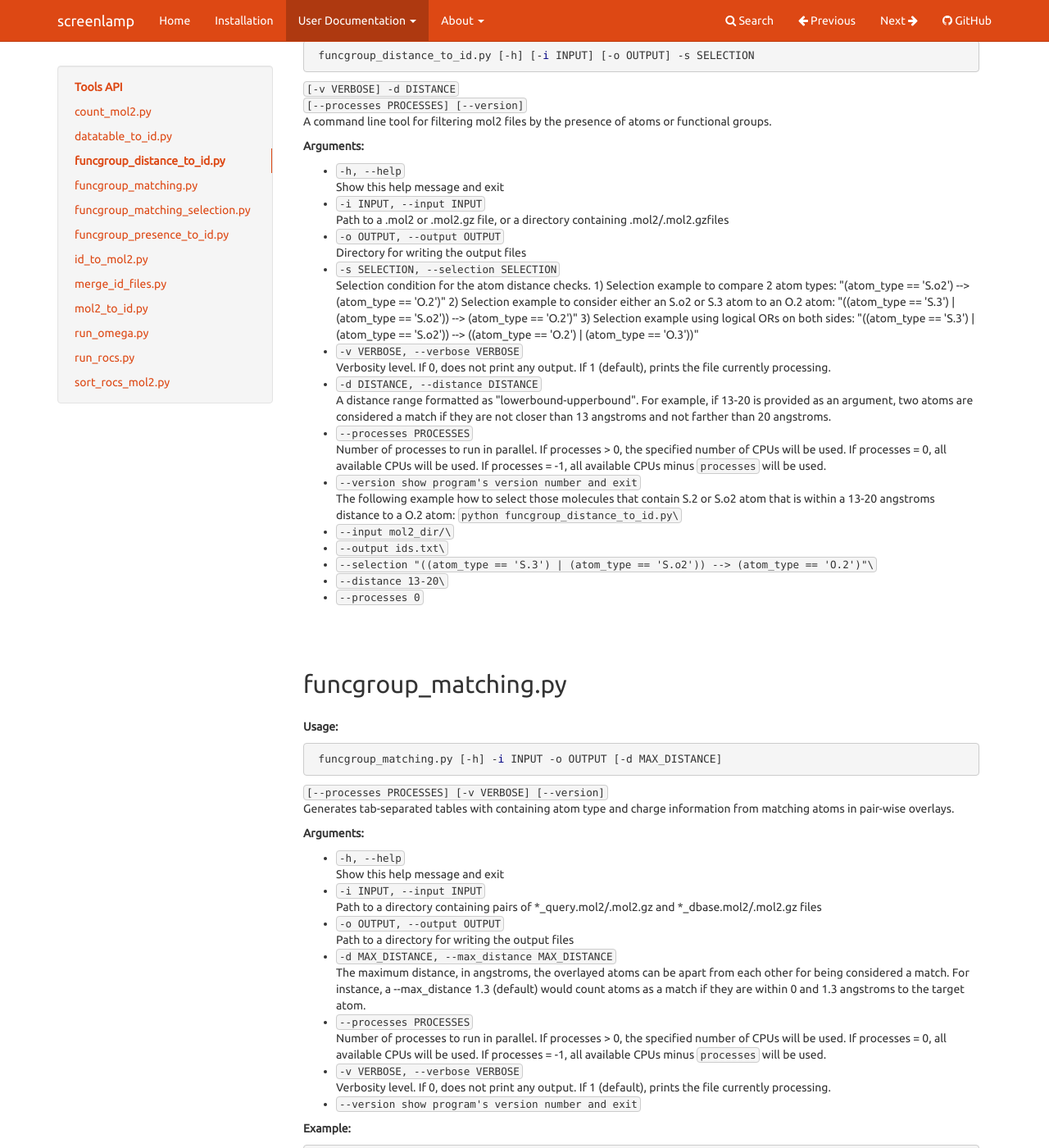
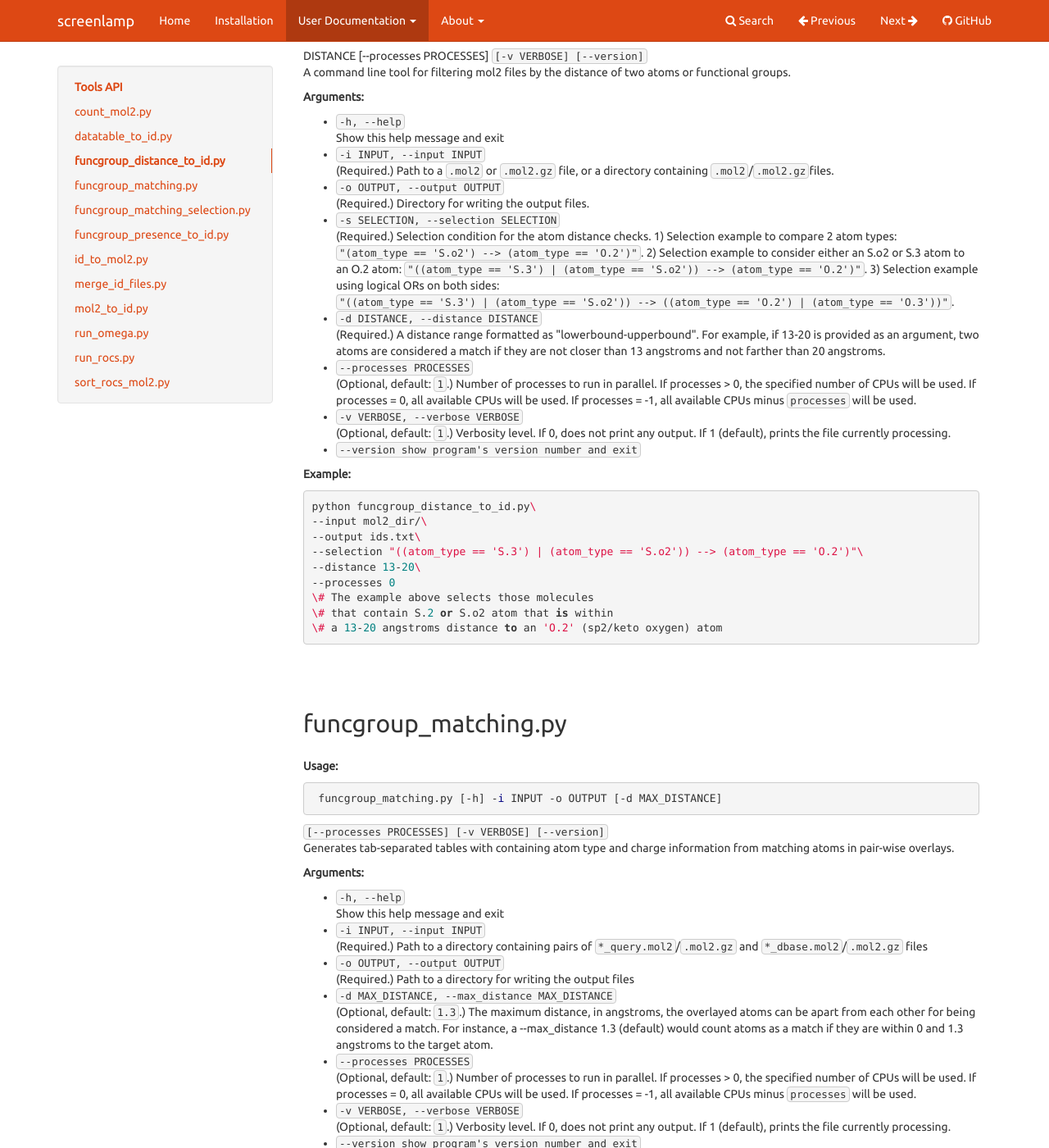
Before and after one commit to rasbt/screenlamp, an MkDocs documentation site: the page built from docs/sources/user_guide/tools.md, in a window 1280 px wide and 1400 px high, scrolled down 1716 px. Shown: the whole window at 82% size. Built offline with MkDocs 1.6.1, drawn with Linux system fonts in a browser that asks for light colours; comment, search, counter and statistics services are not loaded; old or Windows-style settings are respelled for this version of MkDocs; some of the changed text lies outside the part shown.

Commit message:
update docs

````diff
--- a/docs/sources/user_guide/tools.md
+++ b/docs/sources/user_guide/tools.md
@@ -21,8 +21,8 @@ A command line tool for counting the number of molecules in MOL2 files.
 - `-h, --help`
 Show this help message and exit
 - `-i INPUT, --input INPUT`
-Path to a `.mol2` or `.mol2.gz`file,
-or a directory containing `.mol2`/`.mol2.gz` files
+(Required.) Path to a `.mol2` or `.mol2.gz`file,
+or a directory containing `.mol2`/`.mol2.gz` files.
 - `-v, --version`
 Show program's version number and exit
 
@@ -54,23 +54,22 @@ Create a text file with molecule IDs from MOL2 files.
 - `-h, --help`
 Show this help message and exit
 - `-i INPUT, --input INPUT`
-Path to a datatable file where each row
-represents a molecule and each columns
-store the molecular features
+(Required.) Path to a datatable file where each
+row represents a molecule and each columns
+store the molecular features.
 - `-o OUTPUT, --output OUTPUT`
-Output path for the ID file (For example, `ids.txt`)
+(Required.) Output path for the ID file (for example, `ids.txt`).
 - `--id_column ID_COLUMN`
-Name of the Molecule ID column
+(Required.) Name of the Molecule ID column.
 - `--seperator SEPERATOR`
-Column seperator used
-in the input table
+(Optional, default: `"	"`.) Column seperator used
+in the input table.
+Assumes tab-separated values by default.
 - `-s SELECTION, --selection SELECTION`
-A conditional selection string:
-- Single column selection example: `"(MWT > 500)"`
-- Logical OR example: `"(MWT > 500) | (MWT < 200)"`
-- Logical AND example: `"(NRB <= 7) & (MWT > 200)"`
+(Optional, default: `None`.) A conditional selection string:
+Single column selection example: `"(MWT > 500)"`.  Logical OR example: `"(MWT > 500) | (MWT < 200)"`. Logical AND example: `"(NRB <= 7) & (MWT > 200)"`.
 - `-v VERBOSE, --verbose VERBOSE`
-Verbosity level. If 0, does not print any
+(Optional, default: `1`.) Verbosity level. If 0, does not print any
 output.
 If 1 (default), prints the file currently
 processing.
@@ -94,13 +93,13 @@ python datatable_to_id.py\
 
 **Usage:**
 
-     funcgroup_distance_to_id.py [-h] [-i INPUT] [-o OUTPUT] -s SELECTION
+     funcgroup_distance_to_id.py [-h] -i INPUT -o OUTPUT -s SELECTION -d
 
 
-`[-v VERBOSE] -d DISTANCE`
-`[--processes PROCESSES] [--version]`
+DISTANCE [--processes PROCESSES]
+`[-v VERBOSE] [--version]`
 A command line tool for filtering mol2 files
-by the presence of atoms or functional groups.
+by the distance of two atoms or functional groups.
 
 **Arguments:**
 
@@ -108,46 +107,52 @@ by the presence of atoms or functional groups.
 - `-h, --help`
 Show this help message and exit
 - `-i INPUT, --input INPUT`
-Path to a .mol2 or .mol2.gz file,
-or a directory containing .mol2/.mol2.gzfiles
+(Required.) Path to a `.mol2` or `.mol2.gz` file,
+or a directory containing `.mol2`/`.mol2.gz`files.
 - `-o OUTPUT, --output OUTPUT`
-Directory for writing the output files
+(Required.) Directory for writing the output files.
 - `-s SELECTION, --selection SELECTION`
-Selection condition for the atom distance checks.
+(Required.) Selection condition for the atom distance checks.
 1) Selection example to compare 2 atom types:
-"(atom_type == 'S.o2') --> (atom_type == 'O.2')"
+`"(atom_type == 'S.o2') --> (atom_type == 'O.2')"`.
 2) Selection example to consider either an S.o2 or S.3 atom to an O.2 atom:
-"((atom_type == 'S.3') | (atom_type == 'S.o2')) --> (atom_type == 'O.2')"
+`"((atom_type == 'S.3') | (atom_type == 'S.o2')) --> (atom_type == 'O.2')"`.
 3) Selection example using logical ORs on both sides:
-"((atom_type == 'S.3') | (atom_type == 'S.o2')) -->  ((atom_type == 'O.2') | (atom_type == 'O.3'))"
-- `-v VERBOSE, --verbose VERBOSE`
-Verbosity level. If 0, does not print any output.
-If 1 (default), prints the file currently processing.
+`"((atom_type == 'S.3') | (atom_type == 'S.o2')) -->  ((atom_type == 'O.2') | (atom_type == 'O.3'))"`.
 - `-d DISTANCE, --distance DISTANCE`
-A distance range formatted
+(Required.) A distance range formatted
 as "lowerbound-upperbound".
 For example, if 13-20 is provided as an
 argument, two atoms are considered a match
 if they are not closer than 13 angstroms and
 not farther than 20 angstroms.
 - `--processes PROCESSES`
-Number of processes to run in parallel.
+(Optional, default: `1`.) Number of processes to run in parallel.
 If processes > 0, the specified number of CPUs
 will be used.
 If processes = 0, all available CPUs will
 be used.
 If processes = -1, all available CPUs
 minus `processes` will be used.
+- `-v VERBOSE, --verbose VERBOSE`
+(Optional, default: `1`.) Verbosity level. If 0, does not print any output.
+If 1 (default), prints the file currently processing.
 - `--version             show program's version number and exit`
-The following example how to select those molecules
-that contain S.2 or S.o2 atom that is within
-a 13-20 angstroms distance to a O.2 atom:
-`python funcgroup_distance_to_id.py\`
-- `--input mol2_dir/\`
-- `--output ids.txt\`
-- `--selection "((atom_type == 'S.3') | (atom_type == 'S.o2')) --> (atom_type == 'O.2')"\`
-- `--distance 13-20\`
-- `--processes 0`
+
+**Example:**
+
+```
+python funcgroup_distance_to_id.py\
+--input mol2_dir/\
+--output ids.txt\
+--selection "((atom_type == 'S.3') | (atom_type == 'S.o2')) --> (atom_type == 'O.2')"\
+--distance 13-20\
+--processes 0
+\# The example above selects those molecules
+\# that contain S.2 or S.o2 atom that is within
+\# a 13-20 angstroms distance to an 'O.2' (sp2/keto oxygen) atom
+```
+
 
 
 ## funcgroup_matching.py
@@ -170,14 +175,15 @@ atoms in pair-wise overlays.
 - `-h, --help`
 Show this help message and exit
 - `-i INPUT, --input INPUT`
-Path to a directory containing pairs
-of *_query.mol2/.mol2.gz
-and *_dbase.mol2/.mol2.gz files
+(Required.) Path to a directory containing pairs
+of `*_query.mol2`/`.mol2.gz`
+and `*_dbase.mol2`/`.mol2.gz` files
 - `-o OUTPUT, --output OUTPUT`
-Path to a directory for writing
+(Required.) Path to a directory for writing
 the output files
 - `-d MAX_DISTANCE, --max_distance MAX_DISTANCE`
-The maximum distance, in angstroms, the
+(Optional, default: `1.3`.) The maximum distance,
+in angstroms, the
 overlayed atoms can be apart from each
 other for being considered a match.
 For instance, a --max_distance 1.3 (default)
@@ -185,7 +191,7 @@ would count atoms as a match if they
 are within 0 and 1.3 angstroms
 to the target atom.
 - `--processes PROCESSES`
-Number of processes to run in parallel.
+(Optional, default: `1`.) Number of processes to run in parallel.
 If processes > 0, the specified number of CPUs
 will be used.
 If processes = 0, all available CPUs will
@@ -193,7 +199,7 @@ be used.
 If processes = -1, all available CPUs
 minus `processes` will be used.
 - `-v VERBOSE, --verbose VERBOSE`
-Verbosity level. If 0, does not print any output.
+(Optional, default: `1`.) Verbosity level. If 0, does not print any output.
 If 1 (default), prints the file currently processing.
 - `--version             show program's version number and exit`
 
@@ -215,13 +221,14 @@ python funcgroup_matching.py\
 
 **Usage:**
 
-     funcgroup_matching_selection.py [-h] -i INPUT -o OUTPUT
+     funcgroup_matching_selection.py [-h] -i INPUT --input_mol2 INPUT_MOL2
 
 
-`[--atomtype_selection ATOMTYPE_SELECTION]`
-`[--charge_selection CHARGE_SELECTION]`
-`[--input_mol2 INPUT_MOL2] [-v VERBOSE]`
+-o OUTPUT --atomtype_selection
+ATOMTYPE_SELECTION --charge_selection
+CHARGE_SELECTION [-v VERBOSE]
 `[--version]`
+Selects molecules with certain functional group matching patterns after functional group matching.
 
 **Arguments:**
 
@@ -229,17 +236,27 @@ python funcgroup_matching.py\
 - `-h, --help`
 Show this help message and exit
 - `-i INPUT, --input INPUT`
-Input directory with input .tsv files
+(Required.) Input directory with input `.tsv` tables (functional group files generated via `funcgroup_matching.py`).
+- `--input_mol2 INPUT_MOL2`
+(Required.) Input directory with input `.mol2` structures (ROCS overlays generated via `sort_rocs_mol2.py`).
 - `-o OUTPUT, --output OUTPUT`
-Directory for writing the output files
+(Required.) Directory for writing the output files.
 - `--atomtype_selection ATOMTYPE_SELECTION`
-Directory for writing the output files
+(Required.) Selection condition for the atom types.
+For example, the following selection query will make a selection based on
+matching 2 atoms in the reference molecule, S1 and O2:
+"((S1 == 'S.3') | (S1 == 'S.o2')) --> (O2 == 'O.2')".
+Here, S1 can either match an S.3 or an S.o2 atom in the database molecule.
+The second atom, O2, must match an atom of type O.2.
 - `--charge_selection CHARGE_SELECTION`
-Directory for writing the output files
-- `--input_mol2 INPUT_MOL2`
-Directory for writing the output files
+(Required.) Selection condition for the atom charges.
+For example, the following selection query will make a selection based on
+matching the charges in 2 atoms in the reference molecule, S1 and O2:
+"((S1 >= 1.0)) --> (O2 <= -0.5)".
+Here, the atom that matches S1 has to have a positive charge, 1 or greater. The charge
+matching the second atom, O2, must be (partially) negative (-0.5 or smaller).
 - `-v VERBOSE, --verbose VERBOSE`
-Verbosity level. If 0, does not print any
+(Optional, default: `1`.) Verbosity level. If 0, does not print any
 output.
 If 1 (default), prints the file currently
 processing.
@@ -278,9 +295,9 @@ of certain atoms or functional groups.
 - `-h, --help`
 Show this help message and exit
 - `-i INPUT, --input INPUT`
-Input directory with .mol2 and .mol2.gz files
+(Required.) Input directory with `.mol2` and `.mol2.gz` files.
 - `-o OUTPUT, --output OUTPUT`
-Directory for writing the output files
+(Required.) Directory for writing the output files.
 - `-s SELECTION, --selection SELECTION`
 Selection condition for the atom presence checks.
 1) Require 2 atom types to be present:
@@ -290,7 +307,7 @@ Selection condition for the atom presence checks.
 3) Selection example using logical ORs on both sides:
 "((atom_type == 'S.3') | (atom_type == 'S.o2')) -->  ((atom_type == 'O.2') | (atom_type == 'O.3'))"
 - `--processes PROCESSES`
-Number of processes to run in parallel.
+(Optional, default: `1`.) Number of processes to run in parallel.
 If processes > 0, the specified number of CPUs
 will be used.
 If processes = 0, all available CPUs will
@@ -298,7 +315,7 @@ be used.
 If processes = -1, all available CPUs
 minus `processes` will be used.
 - `-v VERBOSE, --verbose VERBOSE`
-Verbosity level. If 0, does not print any
+(Optional, default: `1`.) Verbosity level. If 0, does not print any
 output.
 If 1 (default), prints the file currently
 processing.
@@ -333,17 +350,17 @@ Create filtered MOL2 files from ID and input MOL2 files.
 - `-h, --help`
 Show this help message and exit
 - `-i INPUT, --input INPUT`
-Input .mol2 or .mol2.gz file,or a directory of MOL2 files
-- `--id_file ID_FILE     Input ID file that contains molecule`
-IDs (one ID per line)
+(Required.) Input `.mol2` or `.mol2.gz` file, or a directory of MOL2 files.
+- `--id_file ID_FILE     (Required.) Input ID file that contains molecule`
+IDs (one ID per line).
 - `-o OUTPUT, --output OUTPUT`
-Output directory path for the
-filtered MOL2 files
+(Required.) Output directory path for the
+filtered MOL2 files.
 - `-w WHITELIST, --whitelist WHITELIST`
-Uses ID file as whitelist if True (default).
+(Optional, default: `True`.) Uses ID file as whitelist if True (default).
 Uses ID file as blacklist if False.
 - `-v VERBOSE, --verbose VERBOSE`
-Verbosity level. If 0, does not print any
+(Optional, default: `1`.) Verbosity level. If 0, does not print any
 output.
 If 1 (default), prints the file currently
 processing.
@@ -366,23 +383,28 @@ python id_to_mol2.py --input mol2_dir/\
 
 **Usage:**
 
-     merge_id_files.py [-h] --input1 INPUT1 --input2 INPUT2 --output OUTPUT
+     merge_id_files.py [-h] -i1 INPUT1 -i2 INPUT2 -o OUTPUT [--version]
 
 
-`[--version]`
-Merges two Molecule ID files into
+Merges two Molecule ID files
+(e.g., created via `datatable_to_id.py`, `funcgroup_presence_to_id.py`
+or `mol2_to_id.py`) into a single ID file
 while preventing duplicate entries.
 
 **Arguments:**
 
 
-- `-h, --help       show this help message and exit`
-- `--input1 INPUT1  Input ID file that contains molecule`
-IDs (one ID per line)
-- `--input2 INPUT2  Input ID file that contains molecule`
-IDs (one ID per line)
-- `--output OUTPUT  Path to the output ID file`
-- `--version        show program's version number and exit`
+- `-h, --help`
+Show this help message and exit
+- `-i1 INPUT1, --input1 INPUT1`
+(Required.) Input ID file that contains molecule
+IDs (one ID per line).
+- `-i2 INPUT2, --input2 INPUT2`
+(Required.) Input ID file that contains molecule
+IDs (one ID per line).
+- `-o OUTPUT, --output OUTPUT`
+(Required.) Path to the output ID file.
+- `--version             show program's version number and exit`
 
 **Example:**
 
@@ -412,11 +434,11 @@ Write a file with molecule IDs from MOL2 files.
 - `-h, --help`
 Show this help message and exit
 - `-i INPUT, --input INPUT`
-Input .mol2 or .mol2.gz file,or a directory of MOL2 files
+(Required.) Input `.mol2` or `.mol2.gz` file,or a directory of MOL2 files.
 - `-o OUTPUT, --output OUTPUT`
-Output path for the ID file. For example, ids.txt
+(Required.) Output path for the ID file. For example, `ids.txt`.
 - `-v VERBOSE, --verbose VERBOSE`
-Verbosity level. If 0, does not print any output. If 1 (default), prints the file currently processing.
+(Optional, default: `1`.) Verbosity level. If 0, does not print any output. If 1 (default), prints the file currently processing.
 - `--version             show program's version number and exit`
 
 **Example:**
@@ -448,15 +470,21 @@ or more database partitions.
 - `-h, --help`
 Show this help message and exit
 - `-i INPUT, --input INPUT`
-Input directory with .mol2 and .mol2.gz files
+Input directory with `.mol2` and `.mol2.gz` files.
 - `-o OUTPUT, --output OUTPUT`
-Directory for writing the output files
+Directory for writing the output files.
 - `--executable EXECUTABLE`
-OMEGA2 executable
-- `--settings SETTINGS   OMEGA2 settings to use`
-- `-p PROCESSES, --processes PROCESSES`
-Number of processes to run in parallel.
-Uses all CPUs if 0
+(Required.) The path or command for running
+OpenEye OMEGA2 on your system.
+- `--settings SETTINGS   (Optional.) OMEGA settings to use.`
+- `--processes PROCESSES`
+(Optional, default: `1`.) Number of processes to run in parallel.
+If processes > 0, the specified number of CPUs
+will be used.
+If processes = 0, all available CPUs will
+be used.
+If processes = -1, all available CPUs
+minus `processes` will be used.
 - `-v, --version`
 Show program's version number and exit
 
@@ -493,13 +521,12 @@ or more database partitions.
 Show this help message and exit
 - `-i INPUT, --input INPUT`
 Path to input directory containing the database
-molecules in .mol2 and/or .mol2.gz format
-.mol2.gz data
+molecules in `.mol2` and/or `.mol2.gz` format.
 - `-o OUTPUT, --output OUTPUT`
-Directory path for writing the .mol2 overlay
-ROCS status and ROCS report (.rpt) files
-- `--query QUERY         Path to the query molecule`
-in .mol2 and/or .mol2.gz format.
+(Required.) Directory path for writing the `.mol2`
+overlay ROCS status and ROCS report (`.rpt`) files.
+- `--query QUERY         (Required.) Path to the query molecule`
+in `.mol2` and/or `.mol2.gz` format.
 The query molecule file could be a single
 structure of multiple-conformers of the same
 structure. If a multi-conformer file is
@@ -507,11 +534,17 @@ submitted, please make sure that all
 conformers in the mol2 file have the same
 molecule ID/Name.
 - `--executable EXECUTABLE`
-Path to the ROCS executable on this machine
-- `--settings SETTINGS   ROCS settings to use`
-- `-p PROCESSES, --processes PROCESSES`
-Number of processes to run in parallel.
-Uses all CPUs if 0
+(Required.) The path or command for running
+OpenEye ROCS on your system.
+- `--settings SETTINGS   (Optional.) ROCS settings to use.`
+- `--processes PROCESSES`
+(Optional, default: `1`.) Number of processes to run in parallel.
+If processes > 0, the specified number of CPUs
+will be used.
+If processes = 0, all available CPUs will
+be used.
+If processes = -1, all available CPUs
+minus `processes` will be used.
 - `-v, --version`
 Show program's version number and exit
 
@@ -549,12 +581,12 @@ separate .mol2 files for the database and query molecules.
 - `-h, --help`
 Show this help message and exit
 - `-i INPUT, --input INPUT`
-Input directory with results from a ROCS run.
+(Required.) Input directory with results from a ROCS run.
 - `-o OUTPUT, --output OUTPUT`
-Directory path for writing the .mol2 overlay
-ROCS status and ROCS report (.rpt) files
-- `--query QUERY         Path to the query molecule`
-in .mol2 and/or .mol2.gz format.
+(Required.) Directory path for writing the `.mol2` overlay
+ROCS status and ROCS report (`.rpt`) files
+- `--query QUERY         (Required.) Path to the query molecule`
+in `.mol2` and/or `.mol2.gz` format.
 The query molecule file could be a single
 structure of multiple-conformers of the same
 structure. If a multi-conformer file is
@@ -562,13 +594,19 @@ submitted, please make sure that all
 conformers in the mol2 file have the same
 molecule ID/Name.
 - `-s SORTBY, --sortby SORTBY`
+(Optional, default: `"TanimotoCombo,ColorTanimoto"`)
 Score column(s) in ROCS report files that
-the structures should be sorted by
+the structures should be sorted by.
 - `--selection SELECTION`
+(Optional, default: `"(TanimotoCombo >= 1.0)) & (ColorTanimoto >= 0.25)"`)
 Selection string to exclude molecules above
-or below a certain score threshold
-- `--column_seperator COLUMN_SEPERATOR`
-Column separator used in the ROCS report files
+or below a certain score threshold. By default
+all molecules with a ColorTanimoto score smaller than 0.25
+and a TanimotoCombo score smaller than 1.0 will be disregarded.
+- `--seperator SEPERATOR`
+(Optional, default: `"\t"`.) Column seperator used
+in the input table.
+Assumes tab-separated values by default.
 - `--id_suffix ID_SUFFIX`
 - `-v VERBOSE, --verbose VERBOSE`
 Verbosity level. If 0, does not print any output.
````
Also changed, not shown: other parts of docs/sources/user_guide/tools.md (+12 -13 lines), 12 other files.
